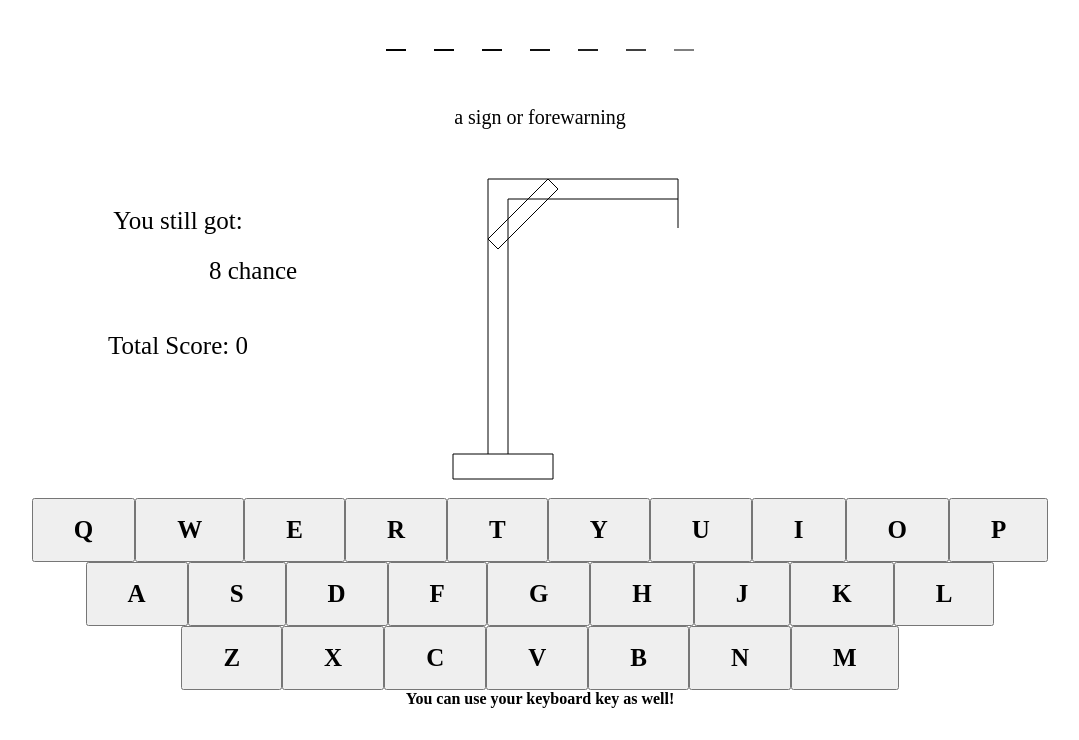
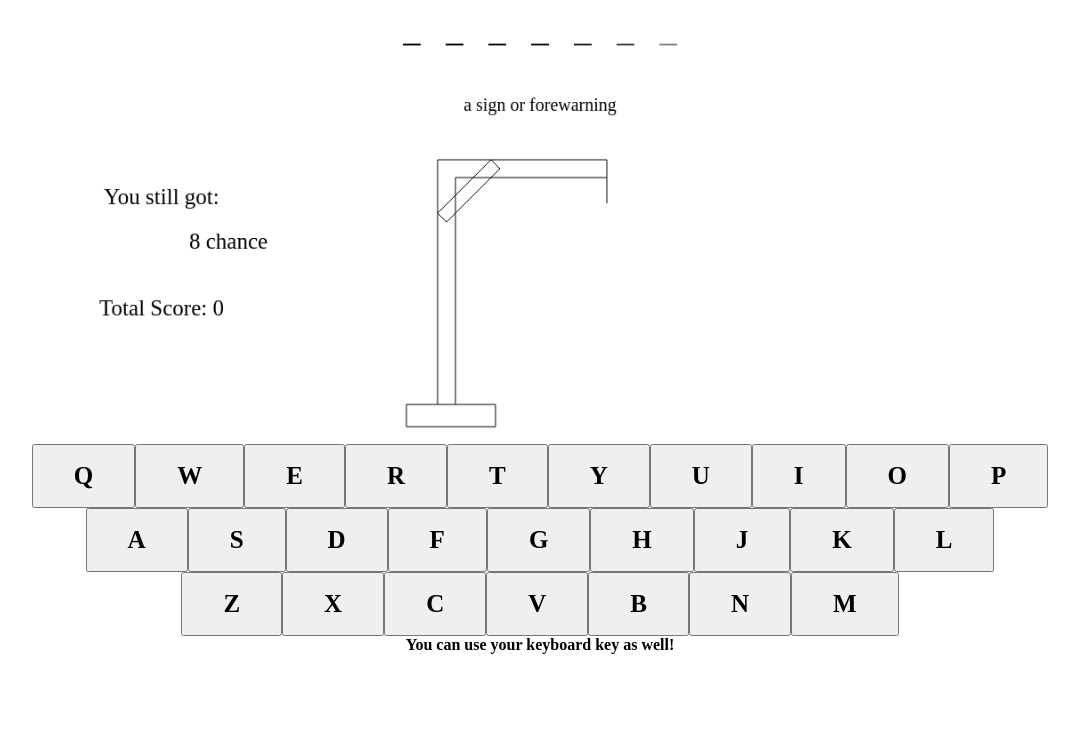
Before and after one commit to ryanchiu0416/GREVocabCrack, a Flask app: page / in a window 1280 px wide. Shown: the part 60-800 px from the top of the page, without its empty margins (100-1179 px from the left). Run offline with Flask 2, Linux system fonts and the light colour scheme; some web fonts are replaced.

Commit message:
fix window width problem

```diff
--- a/static/hangman.js
+++ b/static/hangman.js
@@ -3,11 +3,11 @@ var cxt = canvas2.getContext("2d");
 
 cxt.font = "20px Turret Road";
 cxt.textAlign = "center";
-cxt.fillText(defi, 0.8 * window.innerWidth / 2, 20);
+cxt.fillText(defi, canvas2.width / 2, 20);
 
 // draw default setup
 var midPoint = window.innerWidth * 0.8 / 2;
-cxt.moveTo(425, 350); //275
+cxt.moveTo(425, 350);
 cxt.lineTo(525, 350);
 cxt.lineTo(525, 375);
 cxt.lineTo(425, 375);
--- a/static/mainCanvas.js
+++ b/static/mainCanvas.js
@@ -1,6 +1,5 @@
-var canvas = document.getElementById("guessCanvas");
+var canvas = document.getElementById("mainCanvas");
 var c = canvas.getContext("2d");
-
 
 
 // Calculate pixel length of the answer
@@ -12,7 +11,7 @@ for (i = 1; i < answer.length; i++) {
     pixLength += (20 + 28); //one word (20 px) and one space (28 px)
     countToCorrect++;
 }
-var startP = 0.8 * window.innerWidth / 2  - pixLength / 2;
+var startP = canvas.width / 2 - pixLength / 2;
 
 // Display underlines properly
 var pointer = startP;
--- a/static/style.css
+++ b/static/style.css
@@ -1,13 +1,12 @@
 body{
     width: 100%;
-    margin: 0 auto;
+    margin: auto auto;
 }
 
 #header{
     text-align: center;
     font-weight: bold;
     font-size: xx-large;
-    /* font-family: "Comic Sans MS"; */
     font-family: "Turret Road";
     background-color: azure;
     width: 100%;
@@ -43,3 +42,11 @@ button {
   padding: 0px 40px;
   font-size: 25px;
 }
+
+#mainCanvas {
+    width: 100%;
+}
+
+#hangmanCanvas {
+    width: 100%;
+}
--- a/templates/index.html
+++ b/templates/index.html
@@ -16,7 +16,7 @@
 
         <div id="mainBody">
             <div class="display">
-                <canvas id="guessCanvas" width="1150px" height="100px"></canvas>
+                <canvas id="mainCanvas" width="1150px" height="100px"></canvas>
                 <script type="text/javascript" src="{{ url_for('static', filename='mainCanvas.js') }}">
 
                 </script>
```
